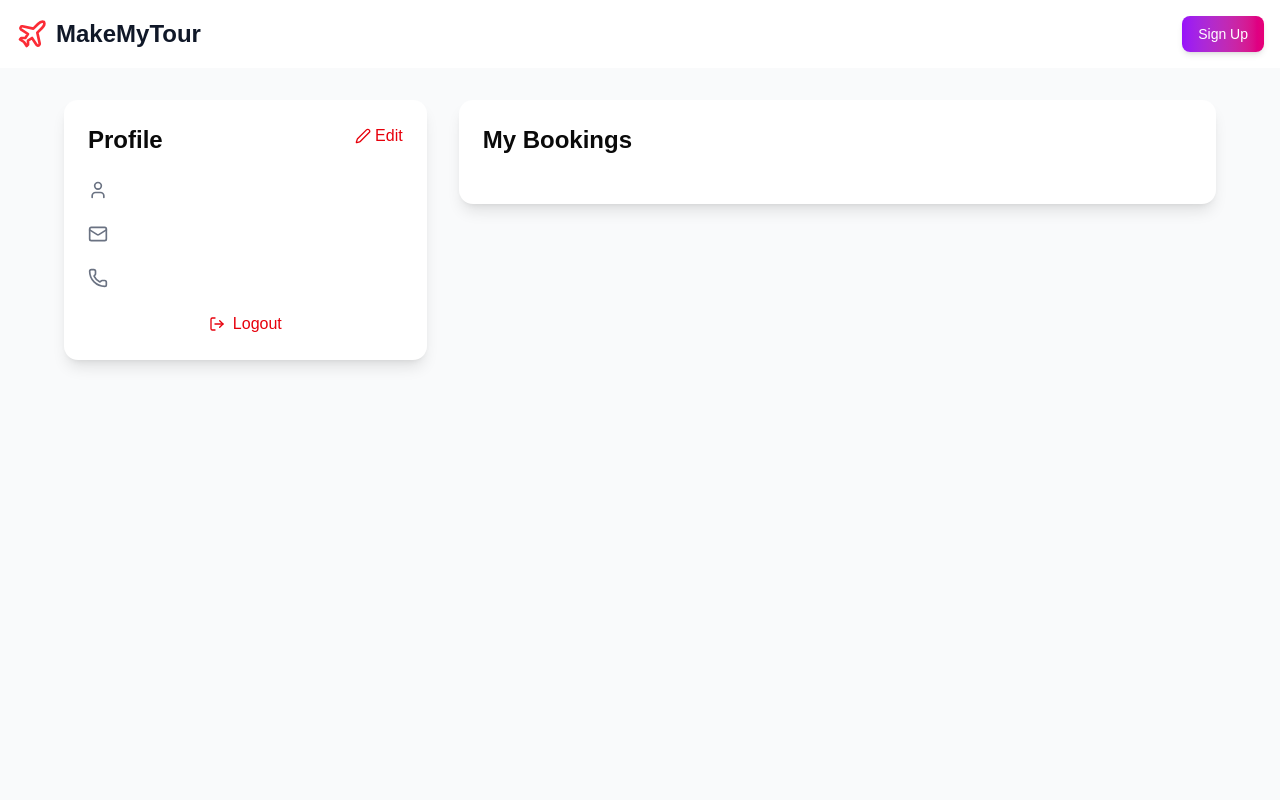
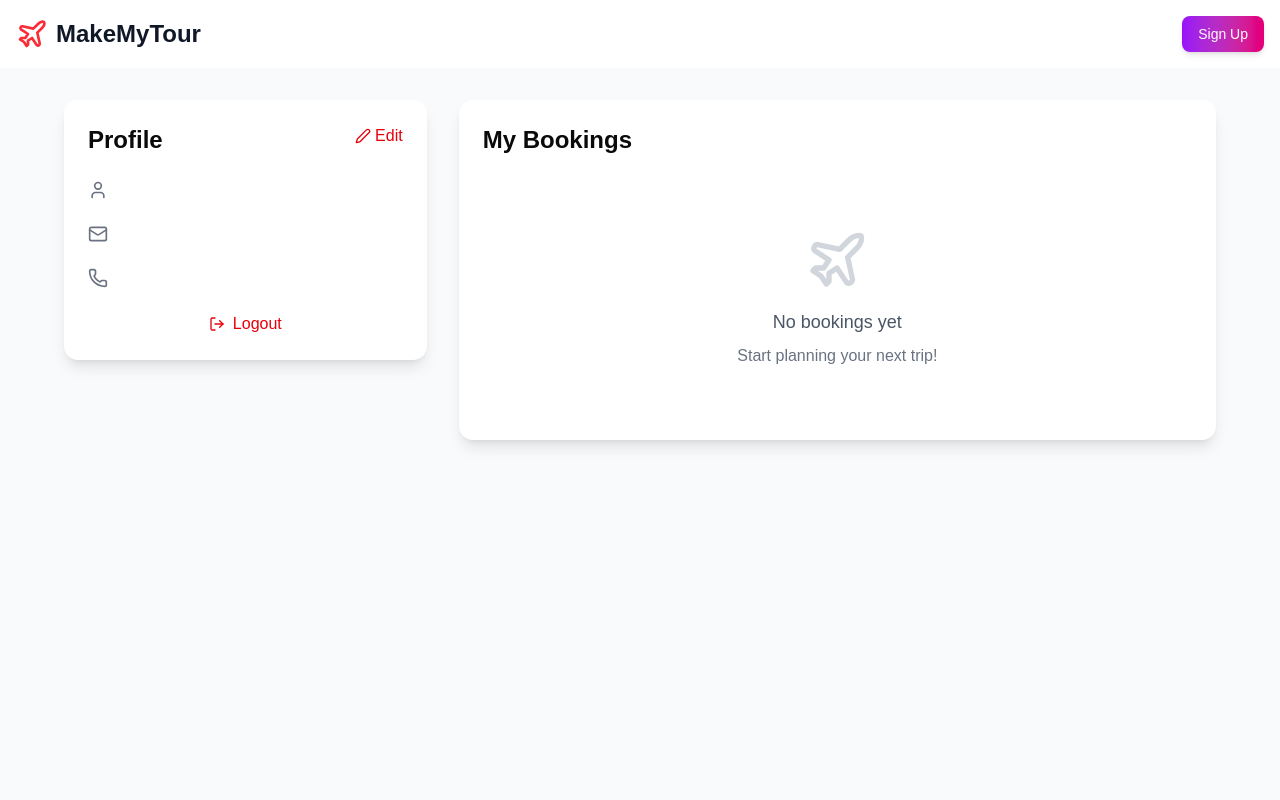
Before and after one commit to Sarwan-Projects/make-my-trip-clone, a Next.js app in the folder makemytour/: page /profile in a window 1280 px wide. Shown: the top 800 px of the page. Built offline with nearby package versions, Linux system fonts and the light colour scheme.

Commit message:
Fix admin user search and profile bookings display

```diff
--- a/makemytour/src/pages/profile/index.tsx
+++ b/makemytour/src/pages/profile/index.tsx
@@ -1,4 +1,4 @@
-import React, { useState } from "react";
+import React, { useState, useEffect } from "react";
 import {
   User,
   Phone,
@@ -17,48 +17,44 @@ import { useDispatch, useSelector } from "react-redux";
 import { useRouter } from "next/router";
 import { clearUser, setUser } from "@/store";
 import { editprofile } from "@/api";
+import axios from "axios";
+import { API_BASE_URL } from "@/config/api";
+
 const index = () => {
   const dispatch = useDispatch();
   const user = useSelector((state: any) => state.user.user);
   const router = useRouter();
+  const [userBookings, setUserBookings] = useState<any[]>([]);
 
   const logout = () => {
     dispatch(clearUser());
     router.push("/");
   };
+
   const [isEditing, setIsEditing] = useState(false);
   const [userData, setUserData] = useState({
     firstName: user?.firstName ? user?.firstName : "",
     lastName: user?.lastName ? user?.lastName : "",
     email: user?.email ? user?.email : "",
     phoneNumber: user?.phoneNumber ? user?.phoneNumber : "",
-    bookings: [
-      {
-        type: "Flight",
-        bookingId: "F123456",
-        date: "2024-03-25",
-        quantity: 2,
-        totalPrice: 12499,
-        details: {
-          from: "Delhi",
-          to: "Mumbai",
-          airline: "IndiGo",
-        },
-      },
-      {
-        type: "Hotel",
-        bookingId: "H789012",
-        date: "2024-04-15",
-        quantity: 1,
-        totalPrice: 8999,
-        details: {
-          name: "Taj Palace",
-          location: "Goa",
-          nights: 3,
-        },
-      },
-    ],
   });
+
+  // Fetch user bookings
+  useEffect(() => {
+    if (user?._id) {
+      fetchUserBookings();
+    }
+  }, [user?._id]);
+
+  const fetchUserBookings = async () => {
+    try {
+      const response = await axios.get(`${API_BASE_URL}/booking/user/${user._id}`);
+      setUserBookings(response.data || []);
+    } catch (error) {
+      console.error('Error fetching bookings:', error);
+      setUserBookings([]);
+    }
+  };
 
   const [editForm, setEditForm] = useState({ ...userData });
 
@@ -216,14 +212,15 @@ const index = () => {
             <div className="bg-white rounded-xl shadow-lg p-6">
               <h2 className="text-2xl font-bold mb-6">My Bookings</h2>
               <div className="space-y-6">
-                {user?.bookings?.map((booking: any, index: any) => (
+                {userBookings.length > 0 ? (
+                  userBookings.map((booking: any, index: any) => (
                     <div
-                    key={index}
+                      key={booking.bookingId || index}
                       className="border rounded-lg p-4 hover:shadow-md transition-shadow"
                     >
                       <div className="flex items-start justify-between mb-4">
                         <div className="flex items-center space-x-3">
-                        {booking?.type === "Flight" ? (
+                          {booking.type === "flight" ? (
                             <div className="bg-blue-100 p-2 rounded-lg">
                               <Plane className="w-6 h-6 text-blue-600" />
                             </div>
@@ -233,35 +230,50 @@ const index = () => {
                             </div>
                           )}
                           <div>
-                          <h3 className="font-semibold">{booking?.type}</h3>
+                            <h3 className="font-semibold capitalize">{booking.type} Booking</h3>
                             <p className="text-sm text-gray-500">
-                            Booking ID: {booking?.bookingId}
+                              Booking ID: {booking.bookingId}
                             </p>
                           </div>
                         </div>
                         <div className="text-right">
                           <p className="font-semibold">
-                          ₹ {booking?.totalPrice.toLocaleString("en-IN")}
+                            ₹ {booking.totalPrice?.toLocaleString("en-IN") || 0}
                           </p>
-                        <p className="text-sm text-gray-500">{booking?.type}</p>
+                          <p className={`text-sm ${
+                            booking.status === 'confirmed' ? 'text-green-600' :
+                            booking.status === 'cancelled' ? 'text-red-600' :
+                            'text-gray-500'
+                          }`}>
+                            {booking.status || 'Confirmed'}
+                          </p>
                         </div>
                       </div>
                       <div className="flex flex-wrap gap-4 text-sm text-gray-600">
                         <div className="flex items-center space-x-1">
                           <Calendar className="w-4 h-4" />
-                        <span>{formatDate(booking?.date)}</span>
+                          <span>Booked: {formatDate(booking.date || booking.bookingDate)}</span>
                         </div>
+                        {booking.travelDate && (
                           <div className="flex items-center space-x-1">
                             <MapPin className="w-4 h-4" />
-                        <span>{booking?.type}</span>
+                            <span>Travel: {formatDate(booking.travelDate)}</span>
                           </div>
+                        )}
                         <div className="flex items-center space-x-1">
                           <CreditCard className="w-4 h-4" />
-                        <span>Paid</span>
+                          <span>Quantity: {booking.quantity || 1}</span>
                         </div>
                       </div>
                     </div>
-                ))}
+                  ))
+                ) : (
+                  <div className="text-center py-12">
+                    <Plane className="w-16 h-16 text-gray-300 mx-auto mb-4" />
+                    <h3 className="text-lg font-medium text-gray-600 mb-2">No bookings yet</h3>
+                    <p className="text-gray-500">Start planning your next trip!</p>
+                  </div>
+                )}
               </div>
             </div>
           </div>
```
Also changed, not shown: 1 other file (tests, documents, lock files or other folders). Lines whose indentation alone changed are shown as unchanged.
